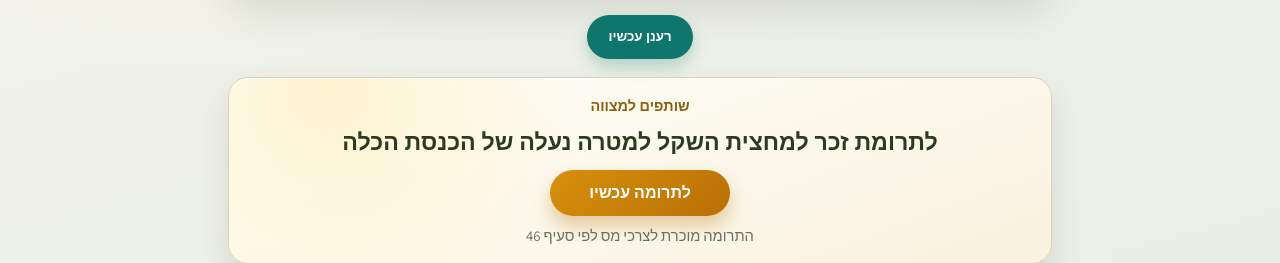
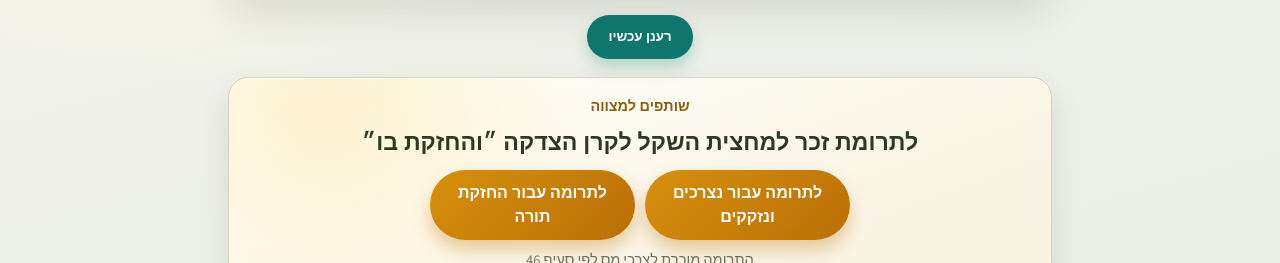
Before and after one commit to itzhakstern/half_shekel, a website: page public/index.html in a window 1280 px wide. Shown: the part 537-800 px from the top of the page. Drawn offline with Linux system fonts and the light colour scheme; no server answers.

Commit message:
update page

```diff
--- a/public/index.html
+++ b/public/index.html
@@ -52,15 +52,27 @@
 
       <section class="donation-row" aria-label="תרומה להכנסת כלה">
         <p class="donation-kicker">שותפים למצווה</p>
-        <h2 class="donation-title">לתרומת זכר למחצית השקל למטרה נעלה של הכנסת הכלה</h2>
+        <h2 class="donation-title">לתרומת זכר למחצית השקל לקרן הצדקה ״והחזקת בו״</h2>
+        <div class="donation-actions">
           <a
             class="donate-btn"
-          href="https://www.matara.pro/nedarimplus/online/?mosad=4001026"
+            href="https://www.matara.pro/nedarimplus/online/?mosad=4001026&groupe=%D7%A2%D7%91%D7%95%D7%A8%20%D7%A0%D7%A6%D7%A8%D7%9B%D7%99%D7%9D%20%D7%95%D7%A0%D7%96%D7%A7%D7%A7%D7%99%D7%9D"
             target="_blank"
             rel="noopener noreferrer"
+            title="תרומה עבור נצרכים ונזקקים"
           >
-          לתרומה עכשיו
+            לתרומה עבור נצרכים ונזקקים
           </a>
+          <a
+            class="donate-btn"
+            href="https://www.matara.pro/nedarimplus/online/?mosad=4001026&groupe=%D7%A2%D7%91%D7%95%D7%A8%20%D7%94%D7%97%D7%96%D7%A7%D7%AA%20%D7%AA%D7%95%D7%A8%D7%94"
+            target="_blank"
+            rel="noopener noreferrer"
+            title="תרומה עבור החזקת תורה"
+          >
+            לתרומה עבור החזקת תורה
+          </a>
+        </div>
         <p class="donation-note">התרומה מוכרת לצרכי מס לפי סעיף 46</p>
       </section>
 
--- a/public/styles.css
+++ b/public/styles.css
@@ -53,7 +53,8 @@ body {
 .donate-btn {
   margin-top: 4px;
   display: inline-block;
-  min-width: 180px;
+  width: 100%;
+  min-width: 0;
   text-align: center;
   text-decoration: none;
   border-radius: 999px;
@@ -64,6 +65,13 @@ body {
   background: linear-gradient(135deg, #d6900c, #ba6f05);
   box-shadow: 0 10px 18px rgba(188, 112, 8, 0.34);
   transition: transform 130ms ease, box-shadow 130ms ease, filter 130ms ease;
+}
+
+.donation-actions {
+  display: grid;
+  grid-template-columns: repeat(2, minmax(0, 1fr));
+  gap: 10px;
+  width: min(100%, 420px);
 }
 
 .donate-btn:hover {
```
Lines whose indentation alone changed are shown as unchanged.
